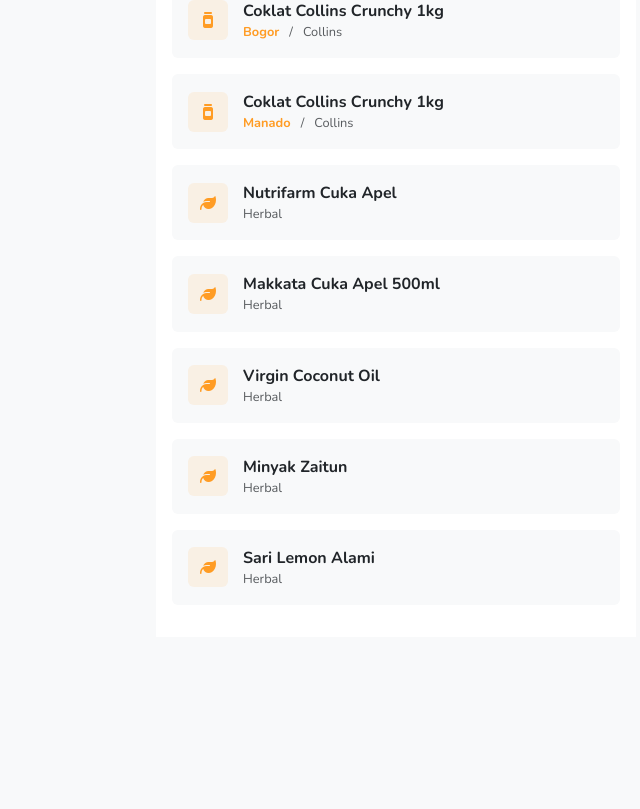
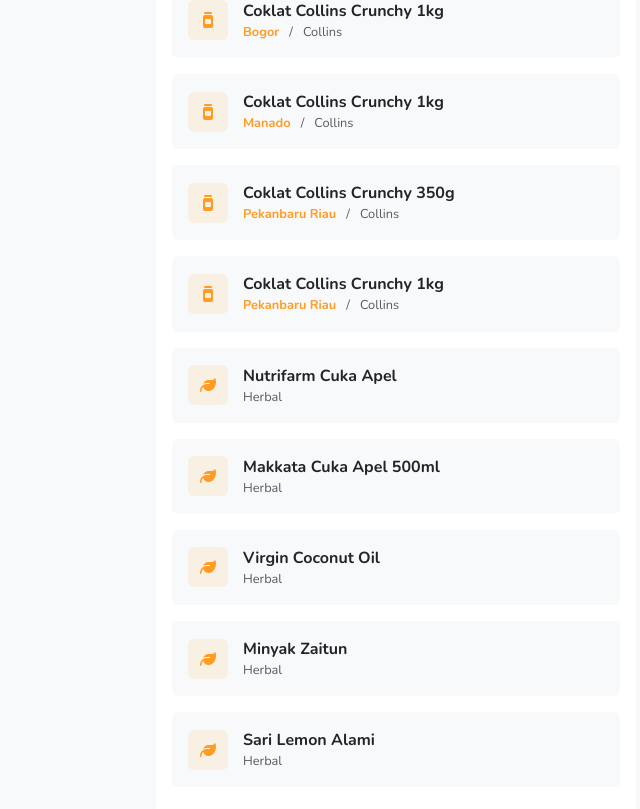
Before and after one commit to jpngeekudin/cemilan-vimral, a React (Create React App) app: page / in a window 1280 px wide. Shown: the part 2235-3044 px from the top of the page, without its empty margins (244-884 px from the left). Before the commit the page ends 2872 px from the top, so only its background shows below. Built offline with nearby package versions, Linux system fonts and the light colour scheme.

Commit message:
update product list

```diff
--- a/src/configs/product.config.ts
+++ b/src/configs/product.config.ts
@@ -141,6 +141,18 @@
     url: "https://shope.ee/508WalIbyA",
     location: 'manado'
   },
+  {
+    name: "Coklat Collins Crunchy 350g",
+    category: getCategory("collins"),
+    url: "https://shope.ee/8f1t2slMa9",
+    location: 'pekanbaru riau'
+  },
+  {
+    name: "Coklat Collins Crunchy 1kg",
+    category: getCategory("collins"),
+    url: "https://shope.ee/2q4667Hidu",
+    location: 'pekanbaru riau'
+  },
 
   // herbal
   {
```
